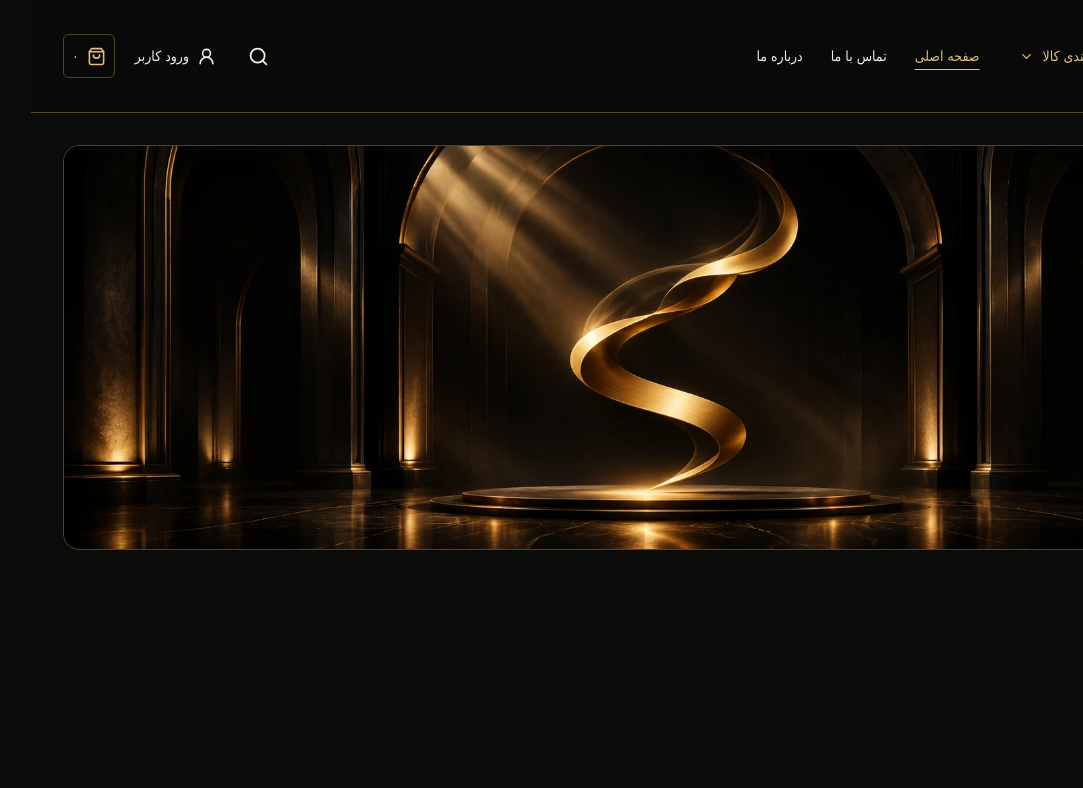
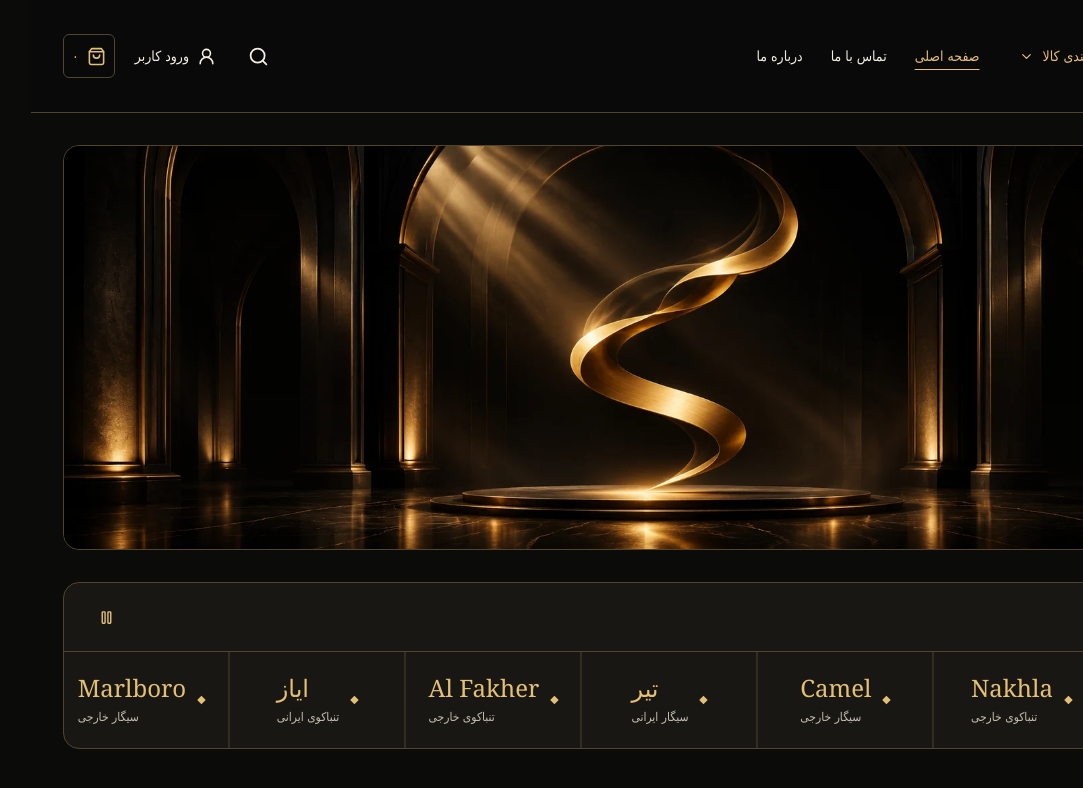
Before and after one commit to zahraiman13812-coder/miss_dood, a Next.js app: page / in a window 1280 px wide. Shown: the top 788 px of the page, without its empty margins (197-1280 px from the left). Built offline with nearby package versions, Linux system fonts and the light colour scheme.

Commit message:
Add scrolling brand strip below the hero

```diff
--- a/src/app/(store)/page.tsx
+++ b/src/app/(store)/page.tsx
@@ -1,9 +1,11 @@
+import BrandStrip from "@/components/home/BrandStrip";
 import HeroSlider from "@/components/home/HeroSlider";
 
 export default function Home() {
   return (
     <main aria-label="صفحه اصلی">
       <HeroSlider />
+      <BrandStrip />
     </main>
   );
 }
--- /dev/null
+++ b/src/components/home/BrandStrip.module.css
@@ -0,0 +1,23 @@
+.window {
+  container-type: inline-size;
+  overflow: hidden;
+}
+.track {
+  display: flex;
+  width: max-content;
+  animation: drift 36s linear infinite;
+}
+.group {
+  display: flex;
+  flex: none;
+  min-width: 100cqw;
+}
+@keyframes drift {
+  from { transform: translateX(0); }
+  to { transform: translateX(-50%); }
+}
+@media (prefers-reduced-motion: reduce) {
+  .track { animation: none; width: 100%; }
+  .group { width: 100%; flex-wrap: wrap; }
+  .group[aria-hidden="true"] { display: none; }
+}
--- /dev/null
+++ b/src/components/home/BrandStrip.tsx
@@ -0,0 +1,48 @@
+"use client";
+
+import { useState } from "react";
+import { Pause, Play } from "lucide-react";
+import styles from "./BrandStrip.module.css";
+
+const brands = [
+  ["بهمن", "سیگار ایرانی"],
+  ["Marlboro", "سیگار خارجی"],
+  ["ایاز", "تنباکوی ایرانی"],
+  ["Al Fakher", "تنباکوی خارجی"],
+  ["تیر", "سیگار ایرانی"],
+  ["Camel", "سیگار خارجی"],
+  ["Nakhla", "تنباکوی خارجی"],
+];
+
+export default function BrandStrip() {
+  const [paused, setPaused] = useState(false);
+  return (
+    <section aria-labelledby="brand-heading" className="mx-auto max-w-7xl px-4 pb-8 sm:px-8">
+      <div className="overflow-hidden rounded-2xl border border-line bg-panel">
+        <div className="flex items-center justify-between gap-4 border-b border-line px-5 py-3">
+          <h2 id="brand-heading" className="text-lg font-semibold text-content">از بهمن تا مارلبرو</h2>
+          <button type="button" onClick={() => setPaused(!paused)}
+            className="grid size-11 place-items-center rounded-full text-accent hover:bg-header motion-reduce:hidden"
+            aria-label={paused ? "ادامهٔ حرکت برندها" : "توقف حرکت برندها"}>
+            {paused ? <Play size={17}/> : <Pause size={17}/>}
+          </button>
+        </div>
+        <div dir="ltr" className={styles.window}>
+          <div className={styles.track} style={{animationPlayState: paused ? "paused" : "running"}}>
+            {[0, 1].map(copy => (
+              <ul key={copy} aria-hidden={copy === 1 || undefined} className={styles.group}>
+                {brands.map(([name, type]) => (
+                  <li key={name} dir="rtl" className="flex min-w-44 flex-1 items-center justify-center gap-3 border-e border-line px-5 py-5">
+                    <span aria-hidden="true" className="size-1.5 rotate-45 bg-accent"/>
+                    <div><bdi className="block whitespace-nowrap font-serif text-2xl text-accent">{name}</bdi>
+                      <span className="text-xs text-muted">{type}</span></div>
+                  </li>
+                ))}
+              </ul>
+            ))}
+          </div>
+        </div>
+      </div>
+    </section>
+  );
+}
```
